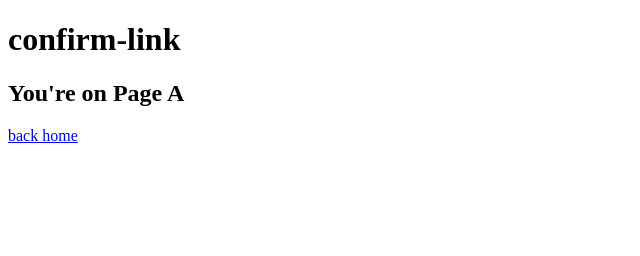
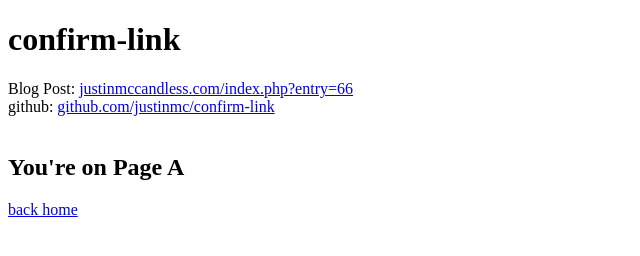
Before and after one commit to justinmc/confirm-link, a plain HTML site: page pagea.html in a window 1280 px wide. Shown: the whole page, without its empty margins (0-640 px from the left). Drawn offline with Linux system fonts and the light colour scheme.

Commit message:
added working links to blog post and github

```diff
--- a/pagea.html
+++ b/pagea.html
@@ -8,6 +8,10 @@
 </head>
 <body>
 	<h1>confirm-link</h1>
+	Blog Post: <a href="http://www.justinmccandless.com/index.php?entry=66">justinmccandless.com/index.php?entry=66</a>
+	<br />
+	github: <a href="http://github.com/justinmc/confirm-link">github.com/justinmc/confirm-link</a>
+	<br /><br />
 	<h2>You're on Page A</h2>
 	<p>
 		<a href="index.html">back home</a>
```
Also changed, not shown: index.html (+4 -1 lines), pageb.html (+4 -0 lines).
